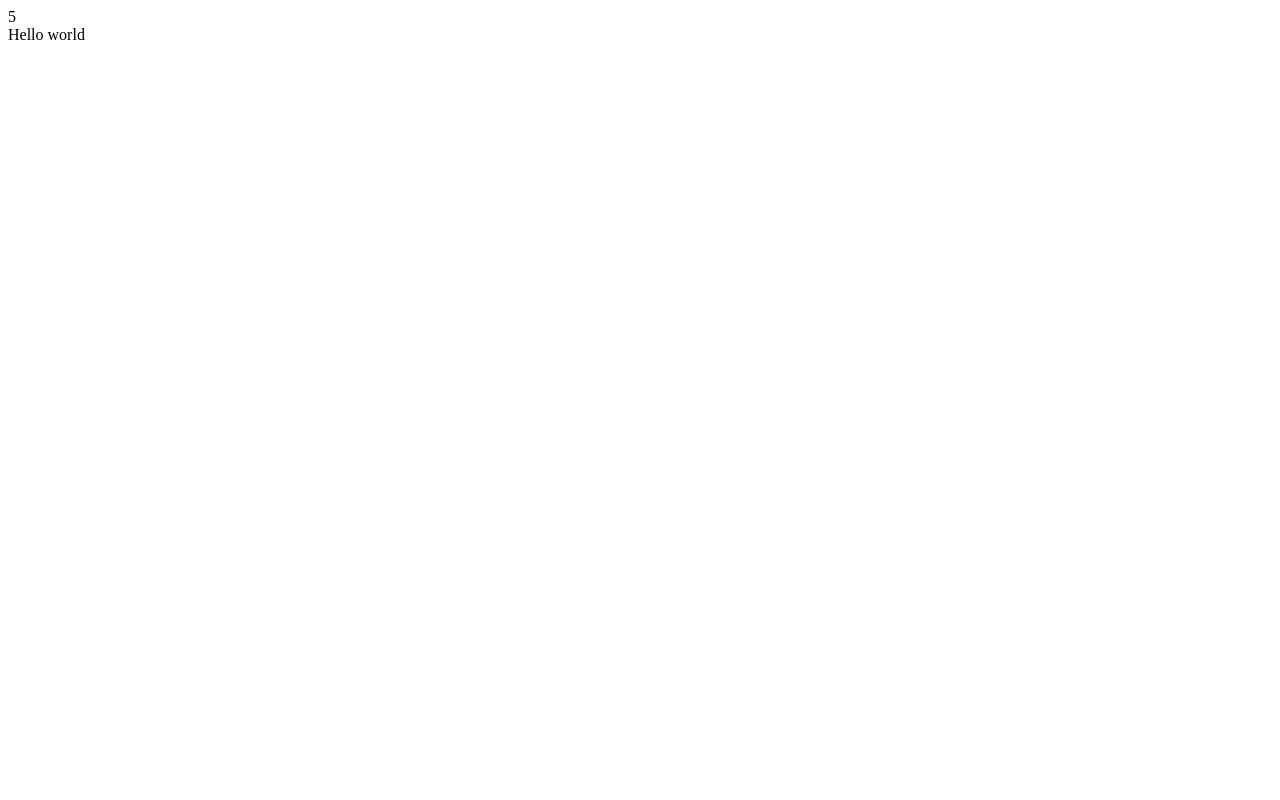
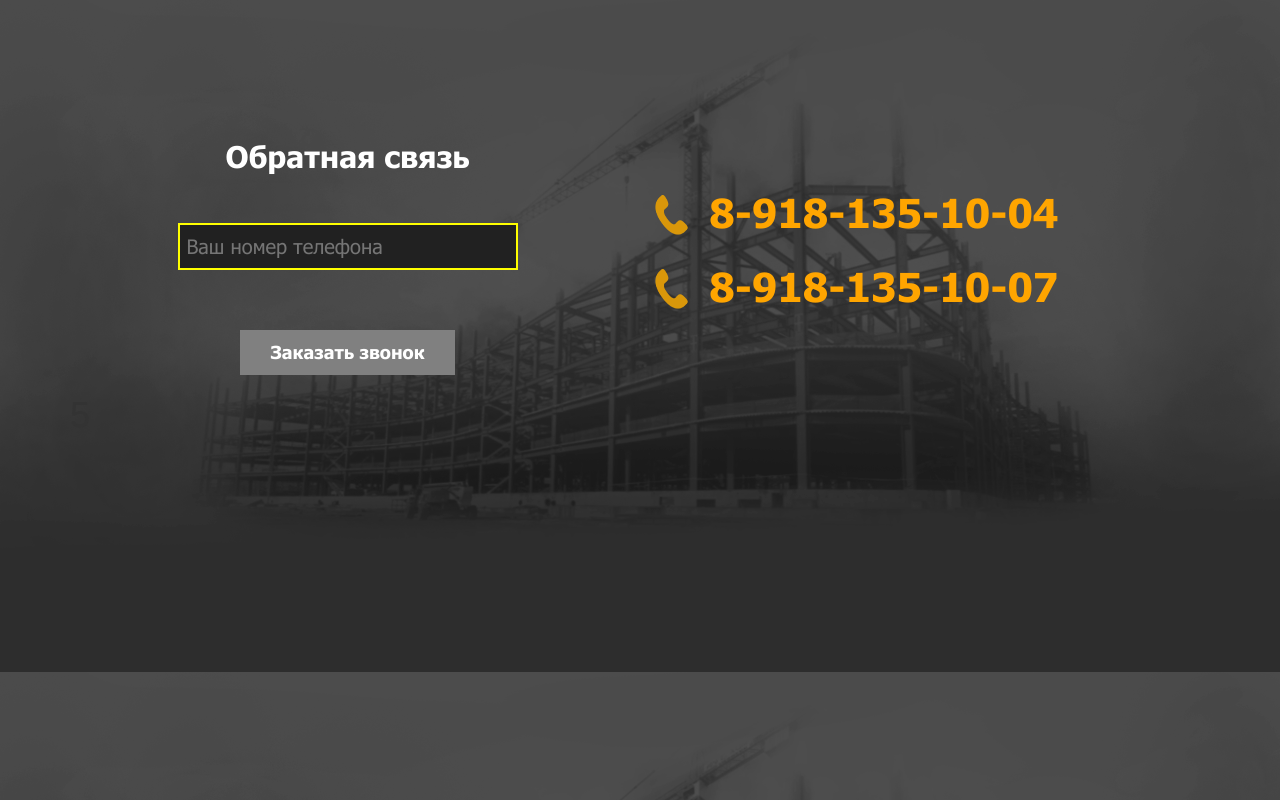
Before and after one commit to KulikovAlexej/ait, a plain HTML site: page smart-forms/index.html in a window 1280 px wide. Drawn offline with nearby package versions, Linux system fonts and the light colour scheme.

Commit message:
not working version

```diff
--- a/smart-forms/index.css
+++ b/smart-forms/index.css
@@ -0,0 +1,99 @@
+@font-face{font-family:TahomaRegular;src:url(fonts/TahomaRegular.ttf);font-weight:400;font-style:normal}@font-face{font-family:TahomaBold;src:url(fonts/TahomaBold.ttf);font-weight:700;font-style:normal}
+.clearfix:after {
+  content: "";
+  display: block;
+  height: 0;
+  clear: both;
+  visibility: hidden;
+}
+.transition_contact {
+  height: 65px;
+  background: linear-gradient(to bottom, #2d2d2d, #4c4c4c);
+}
+.contact {
+  background-image: url('img/contact_bg.png');
+  background-size: contain;
+  padding: 40px 0;
+  min-height: 100vh;
+}
+.contact .contact_us {
+  margin: 100px 0;
+}
+.contact .contact_us h3 {
+  text-align: center;
+  color: white;
+  font-size: 30px;
+  font-family: 'TahomaBold';
+  margin-bottom: 50px;
+}
+.contact .contact_us form input {
+  display: block;
+  margin: 15px auto;
+  background-color: #212121;
+  border: none;
+  color: white;
+  padding: 7px;
+  font-size: 20px;
+  font-family: 'TahomaRegular';
+  width: 340px;
+}
+.contact .contact_us form input.ng-pristine{
+	border: 2px solid yellow;
+}
+.contact .contact_us form input.ng-invalid.ng-dirty{
+	border: 2px solid red;
+}
+.contact .contact_us form input.ng-valid.ng-dirty{
+	border: 2px solid green;
+}
+.contact .contact_us form input.ng-invalid-email{
+	color: red;
+}
+.contact .contact_us form p{
+	color: white;
+}
+.contact .contact_us form button {
+  display: block;
+  margin: 0 auto;
+  padding: 10px 30px;
+  color: white;
+  border: none;
+  font-family: "TahomaBold";
+  font-size: 18px;
+  margin-top: 60px;
+}
+.contact .contact_us form button.disabled{
+	background-color: grey;
+}
+.contact .contact_us form button.active{
+	background-color: orange;
+}
+.contact .contact_us form button.disabled:hover {
+  background-color: darkgrey;
+}
+.contact .contact_us form button.active:hover {
+  background-color: #ffb01f;
+}
+.contact .contact_us form button:active {
+  background-color: #e09100;
+}
+.contact .mobile_number {
+  margin-top: 150px;
+}
+.contact .mobile_number h2 {
+  text-align: center;
+  font-size: 40px;
+  margin: 30px 0;
+  position: relative;
+  color: orange;
+  font-family: "TahomaBold";
+}
+.contact .mobile_number h2:before {
+  content: '';
+  position: absolute;
+  background-image: url('img/icon_phone.png');
+  width: 33px;
+  height: 40px;
+  left: 0;
+  top: 5px;
+}
--- a/smart-forms/index.html
+++ b/smart-forms/index.html
@@ -3,13 +3,34 @@
 <head>
     <meta charset="UTF-8">
     <title>Умные формы</title>
+    <link href="https://maxcdn.bootstrapcdn.com/bootstrap/3.3.7/css/bootstrap.min.css" rel="stylesheet" integrity="sha384-BVYiiSIFeK1dGmJRAkycuHAHRg32OmUcww7on3RYdg4Va+PmSTsz/K68vbdEjh4u" crossorigin="anonymous">
     <link rel="stylesheet" href="index.css">
     <script type="application/javascript" src="angular.js"></script>
     <script type="application/javascript" src="angular-route.js"></script>
     <script type="application/javascript" src="index.js"></script>
 </head>
-<body ng-controller="Main">
-    {{2+3}}<br />
-    {{message}}
+<body>
+<section class="contact">
+    <div class="container">
+        <div class="row">
+            <div class="col-sm-6">
+                <div class="contact_us">
+                    <h3>Обратная связь</h3>
+                    <form action="" name='contacts' novalidate ng-controller='Form'>
+                        <input type="{{ input.type }}" ng-repeat='input in inputs' ng-model='input.value' ng-show='{{ input.visible }}' name='{{ input.name }}' placeholder="{{ input.placeholder }}" ng-minlength='{{ input.minLength }}' ng-maxlength='{{ input.maxLength }}' ng-blur='checking(input, contacts)' ng-pattern='input.pattern'>
+                        <p ng-repeat='input in inputs'>{{ contacts.input.$invalid}}</p>
+                        <button class='disabled' type="submit">Заказать звонок</button>
+                        <h1>{{ contacts.userPhone.$valid ? 5 : 2}}</h1>
+                    </form>
+                </div>
+            </div>
+            <div class="col-sm-5">
+                <div class='mobile_number' ng-controller='Phones'>
+                    <h2 ng-repeat='phone in phones | filter:{status: true}' ng-click='func()'>{{ phone.number }}</h2>
+                </div>
+            </div>
+        </div>
+    </div>
+</section>
 </body>
 </html>
--- a/smart-forms/index.js
+++ b/smart-forms/index.js
@@ -1,6 +1,46 @@
 
 APP = angular.module('App', ['ngRoute']);
 
-APP.controller('Main', function($scope, $locale) {
-    $scope.message = 'Hello world';
+
+
+APP.controller('Form', function($scope, $locale) {
+	$scope.inputs = [
+		{name: 'userPhone', type: 'text', value: '', placeholder: 'Ваш номер телефона', visible: true, required: true, maxLength: undefined, minLength:undefined, pattern: /^(\s*)?(\+)?([- _():=+]?\d[- _():=+]?){10,14}(\s*)?$/},
+		{name: 'userName', type: 'text', value: '', placeholder: 'Ваше имя', visible: false, required: false, maxLength: 15, minLength: 3, pattern: /^[_a-zA-Z0-9а-яА-Я ]+$/},
+		{name: 'userMail', type: 'email', value: '', placeholder: 'Ваш Email', visible: false, required: false, maxLength: 40, minLength: 3, pattern: /^([a-z0-9_-]+\.)*[a-z0-9_-]+@[a-z0-9_-]+(\.[a-z0-9_-]+)*\.[a-z]{2,6}$/}
+	];
+	$scope.checking = function(input, form) {
+		switch(input.name){
+			case "userPhone":
+				console.log('userPhone');
+				if($scope.contacts.userPhone.$valid && $scope.contacts.userPhone.$dirty){
+					console.log('Сейчас я сделаю видимым второй инпут');
+					$scope.inputs[1].visible = true;
+				}
+				break;
+			case "userName":
+				console.log('userName ' + $scope.contacts.userName.$valid && $scope.contacts.userName.$dirty);
+				console.log('Свойство visible у первого инпута = ' + $scope.inputs[0].visible);
+				console.log('Свойство visible у второго инпута = ' + $scope.inputs[1].visible);
+				break;
+			case "userMail":
+				console.log('userMail ' + $scope.contacts.userMail.$valid && $scope.contacts.userMail.$dirty);
+				break;
+			default:
+				console.log('такого не предусмотрел');
+		}
+
+	}
+
+
 });
+
+APP.controller('Phones', function($scope, $locale) {
+	$scope.phones = [
+		{number: '8-918-135-10-04', status: true},
+		{number: '8-918-135-10-05', status: false},
+		{number: '8-918-135-10-06', status: false},
+		{number: '8-918-135-10-07', status: true}
+	];
+
+})
```
Also changed, not shown: smart-forms/fonts/TahomaBold.ttf (added), smart-forms/fonts/TahomaRegular.ttf (added), smart-forms/img/contact_bg.png (added), smart-forms/img/icon_phone.png (added), 1 other file.
